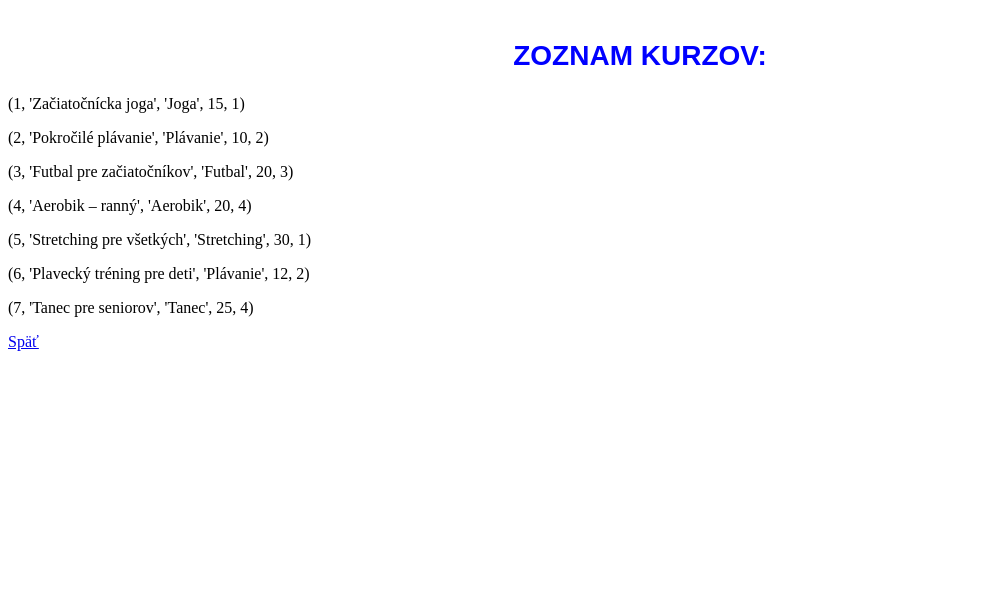
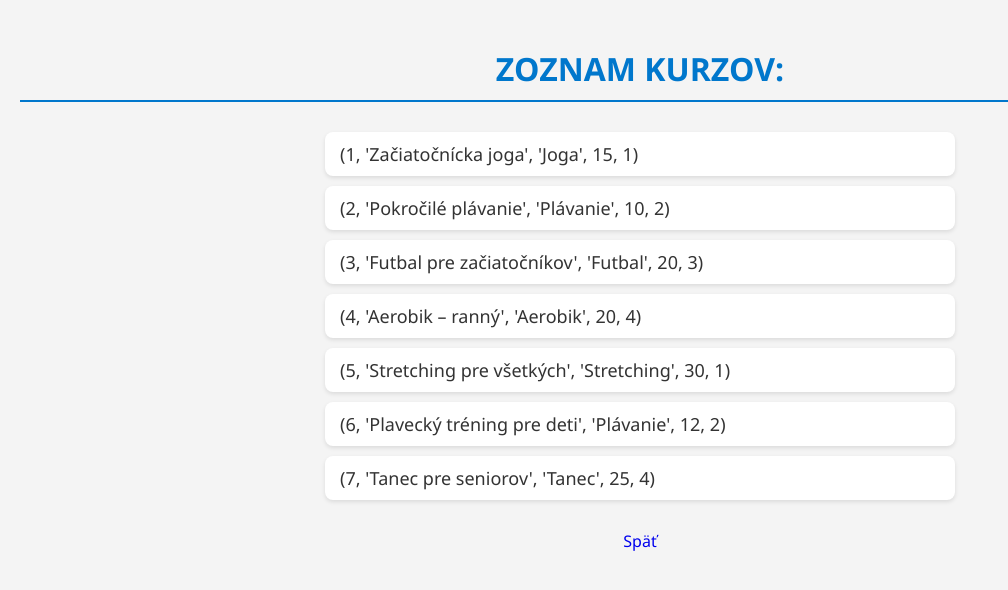
Before and after one commit to Dominik1545/ISJ-jurik-web, a Flask app: page /kurzy in a window 1280 px wide. Shown: the top 590 px of the page, without its empty margins (0-1008 px from the left). Run offline with Flask 3, Linux system fonts and the light colour scheme; data comes from the database, SQL or seed files in the repository.

Commit message:
dizajn css

```diff
--- a/static/main.css
+++ b/static/main.css
@@ -1,8 +1,50 @@
+body {
+    font-family: 'Segoe UI', Tahoma, Geneva, Verdana, sans-serif;
+    background-color: #f4f4f4;
+    margin: 0;
+    padding: 20px;
+    color: #333;
+}
+
 h2 {
-    color: blue;
-    font-family: Arial, sans-serif;
-    font-size: 28px;
+    color: #0077cc;
+    font-size: 32px;
     text-align: center;
-    margin-top: 40px;
+    margin-bottom: 30px;
     text-transform: uppercase;
+    border-bottom: 2px solid #0077cc;
+    padding-bottom: 10px;
 }
+
+p {
+    font-size: 18px;
+    background-color: #ffffff;
+    padding: 10px 15px;
+    margin: 10px auto;
+    max-width: 600px;
+    border-radius: 8px;
+    box-shadow: 0 2px 4px rgba(0, 0, 0, 0.1);
+}
+
+a {
+    display: inline-block;
+    text-decoration: none;
+    margin-top: 20px;
+    text-align: center;
+    width: 100%;
+}
+
+button {
+    background-color: #0077cc;
+    color: white;
+    padding: 10px 20px;
+    font-size: 16px;
+    border: none;
+    border-radius: 6px;
+    cursor: pointer;
+    transition: background-color 0.3s;
+}
+
+button:hover {
+    background-color: #005fa3;
+}
```
